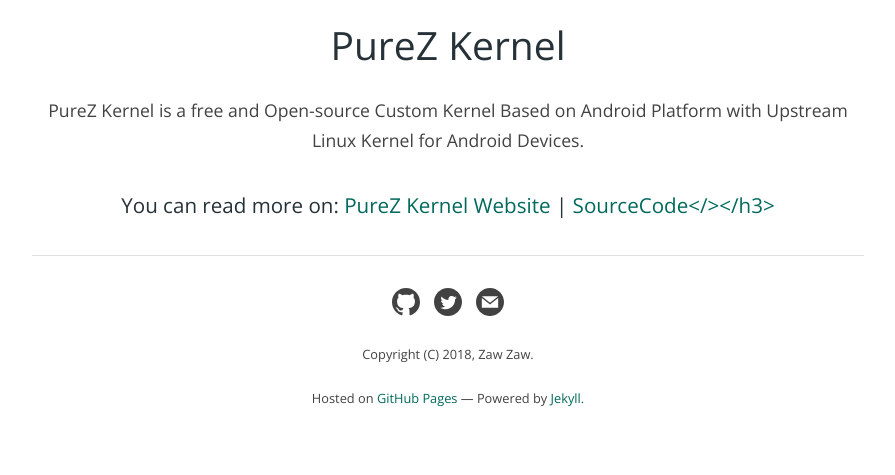
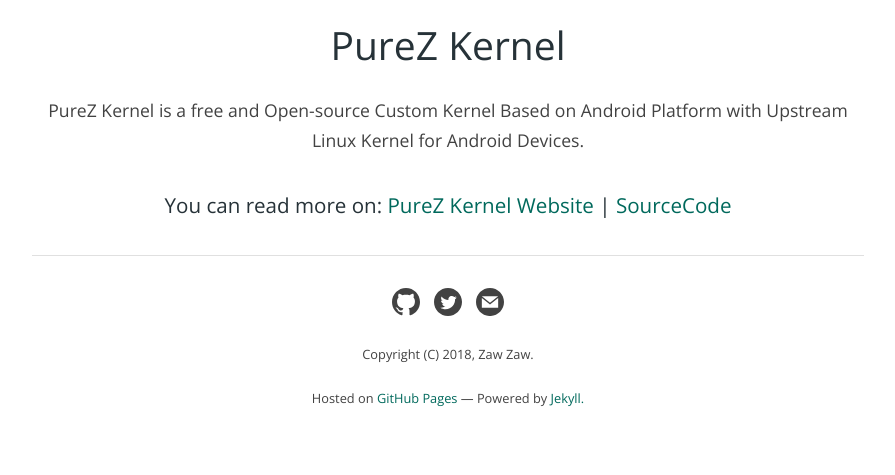
Before and after one commit to zawzaww/zawzaww.github.io, a Jekyll site: the page built from _posts/2018-08-21-purez-kernel-android.md, in a window 1280 px wide. Shown: the part 740-1215 px from the top of the page, without its empty margins (192-1087 px from the left). Built offline with Jekyll 4.4.1, drawn with Linux system fonts in a browser that asks for light colours.

Commit message:
_post: purez-kernel-android: Fix HTML syntax

```diff
--- a/_posts/2018-08-21-purez-kernel-android.md
+++ b/_posts/2018-08-21-purez-kernel-android.md
@@ -12,4 +12,4 @@
 <h1 align="center">PureZ Kernel</h1>
 <p align="center">PureZ Kernel is a free and Open-source Custom Kernel Based on Android Platform with Upstream Linux Kernel for Android Devices.</p>
 
-<h3 align="center">You can read more on: <a href="https://purez-kernel.github.io">PureZ Kernel Website</a> | <a href="https://github.com/purez-kernel">SourceCode</></h3>
+<h3 align="center">You can read more on: <a href="https://purez-kernel.github.io">PureZ Kernel Website</a> | <a href="https://github.com/purez-kernel">SourceCode</a></h3>
```
